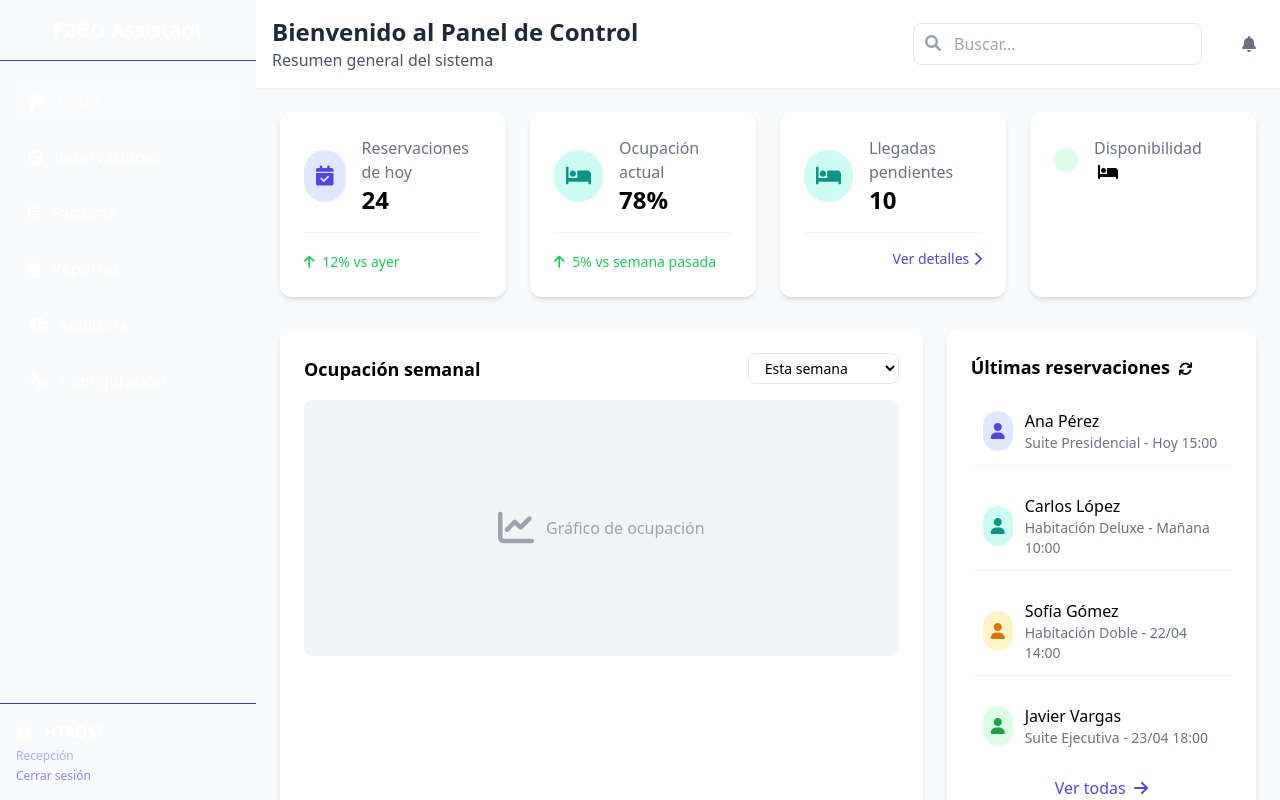
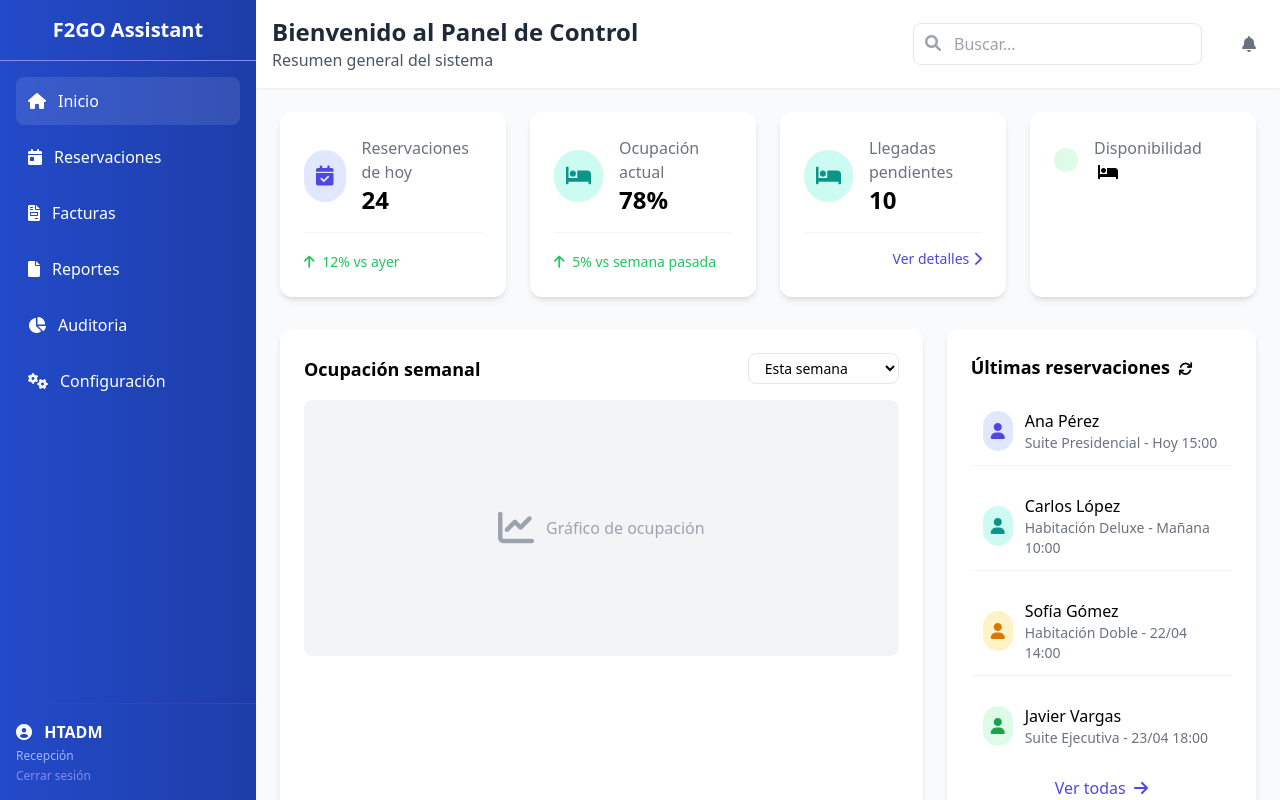
Before and after one commit to subl-1me/f2go-assistant, an Angular app: page / in a window 1280 px wide. Built offline with nearby package versions, Linux system fonts and the light colour scheme.

Commit message:
Sidebar ~ Some error fixes when render tailwind gradients, they were not found

```diff
--- a/package.json
+++ b/package.json
@@ -29,6 +29,7 @@
     "@angular/cli": "^19.2.8",
     "@angular/compiler-cli": "^19.2.0",
     "@types/jasmine": "~5.1.0",
+    "autoprefixer": "^10.4.21",
     "concurrently": "^9.1.2",
     "electron": "^35.2.0",
     "jasmine-core": "~5.6.0",
@@ -38,6 +39,7 @@
     "karma-jasmine": "~5.1.0",
     "karma-jasmine-html-reporter": "~2.1.0",
     "postcss": "^8.5.3",
+    "tailwindcss": "^4.1.4",
     "typescript": "~5.7.2"
   }
 }
--- a/src/app/components/sidebar/sidebar.component.css
+++ b/src/app/components/sidebar/sidebar.component.css
@@ -1,8 +1,12 @@
 .sidebar-item:hover {
-  background-color: rgba(255, 255, 255, 0.1);
+  background-color: rgba(135, 135, 135, 0.1);
   transition: all 0.3s ease;
 }
 
 .sidebar {
   height: 100%;
 }
+
+.bg-emerald-gradient {
+  background: linear-gradient(to right, #234ac9, #1d3da8);
+}
--- a/src/app/components/sidebar/sidebar.component.html
+++ b/src/app/components/sidebar/sidebar.component.html
@@ -1,8 +1,6 @@
-<div
-  class="flex flex-col w-64 bg-gradient-to-b from-indigo-800 to-indigo-900 text-white sidebar"
->
+<div class="flex flex-col w-64 bg-emerald-gradient sidebar text-white">
   <!-- Logo -->
-  <div class="p-4 border-b border-indigo-700 flex items-center justify-center">
+  <div class="p-4 border-b border-indigo-400 flex items-center justify-center">
     <h1 class="text-xl font-bold">F2GO Assistant</h1>
   </div>
 
```
Also changed, not shown: 1 other file (tests, documents, lock files or other folders).
